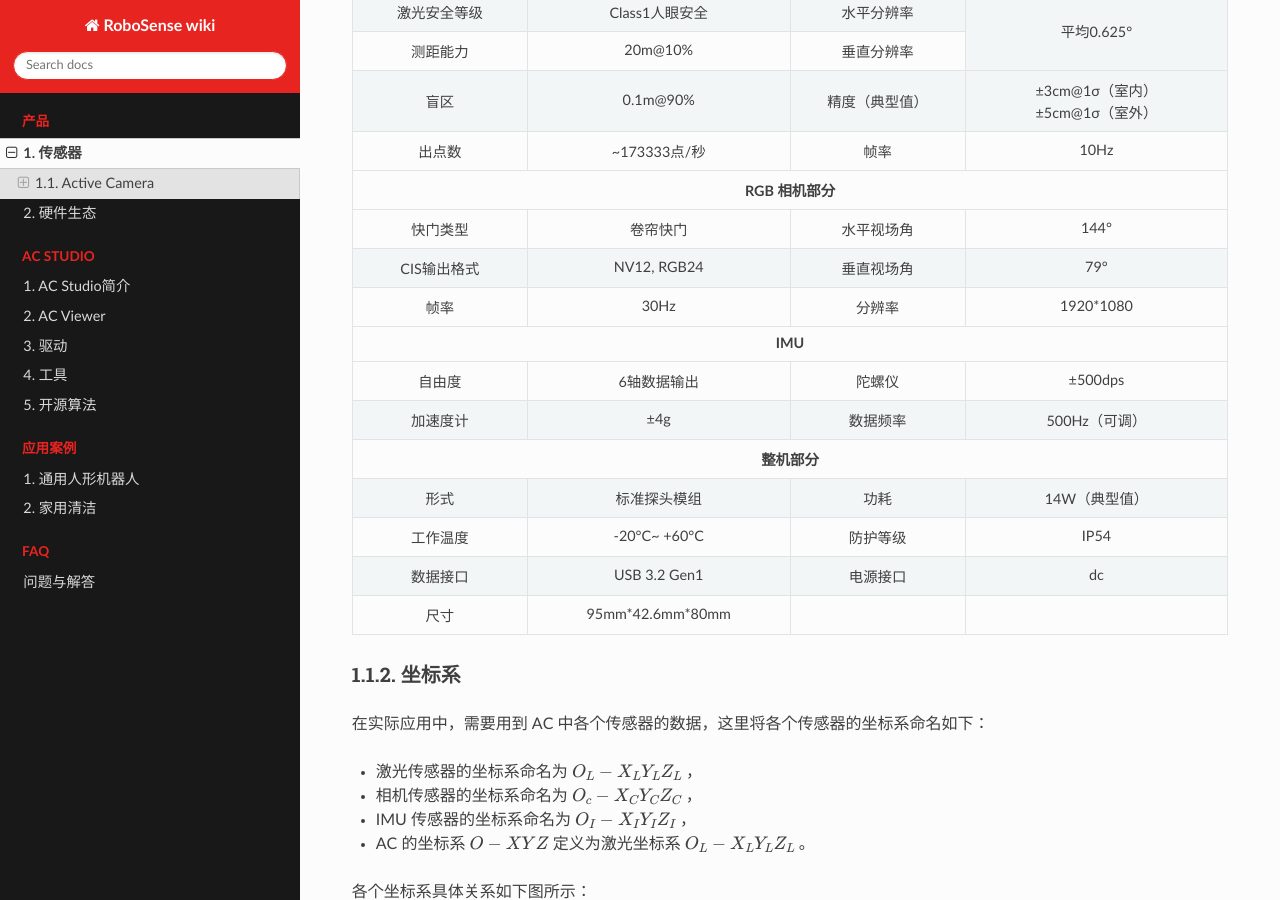
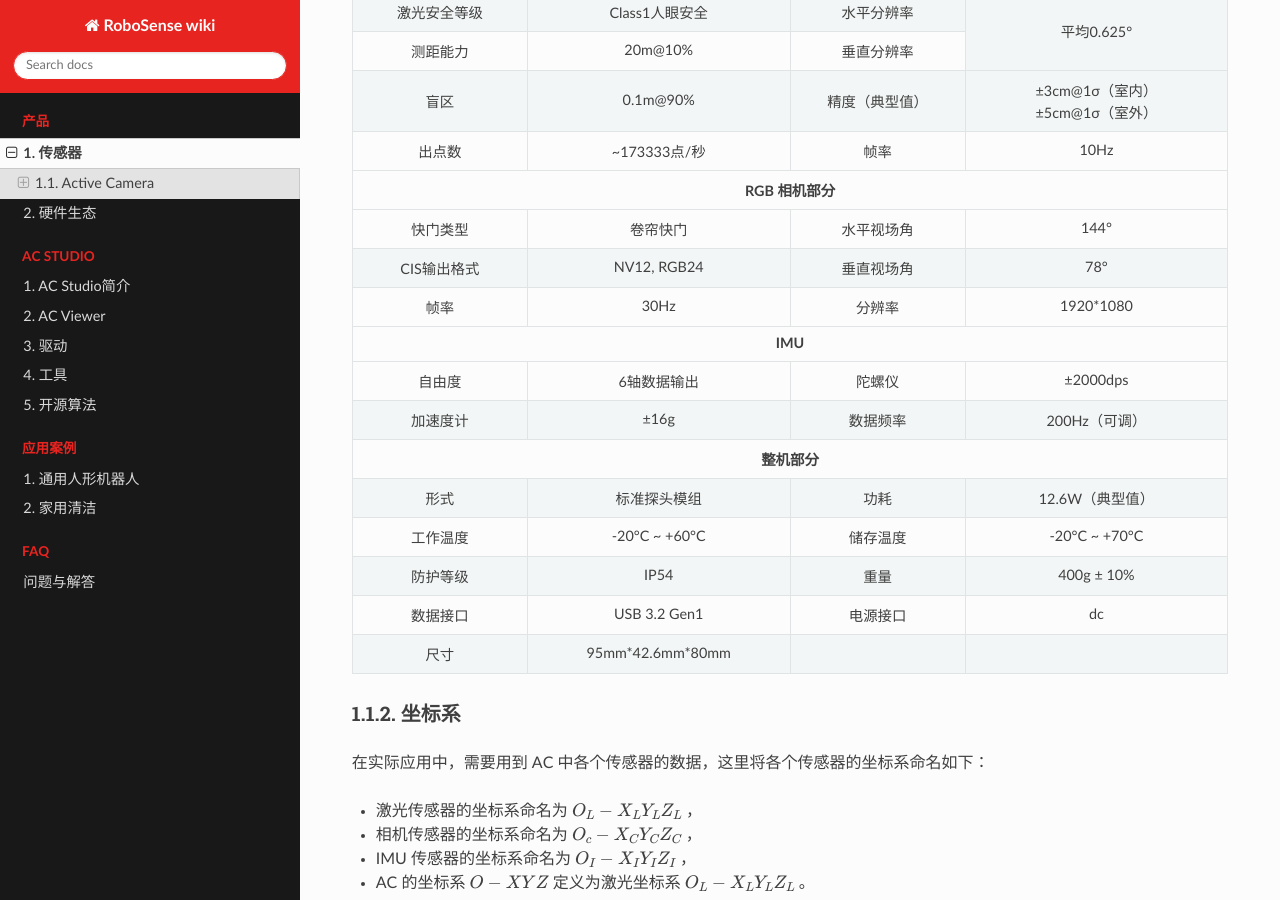
Before and after one commit to RoboSense-Robotics/robosense_ac_wiki_cn, a Sphinx documentation site: the page built from source/product/sensor.md, in a window 1280 px wide and 900 px high, scrolled down 1126 px. Built offline with Sphinx 7.4.7 and the Read the Docs theme 3.1.0, drawn with Linux system fonts in a browser that asks for light colours; pages that are not in the unit, such as notebooks, are missing from menus.

Commit message:
update sensor

```diff
--- a/source/product/sensor.md
+++ b/source/product/sensor.md
@@ -72,7 +72,7 @@
             <td>CIS输出格式</td>
             <td>NV12, RGB24</td>
             <td>垂直视场角</td>
-            <td>79°</td>
+            <td>78°</td>
         </tr>
         <tr class="row-odd centered-table-text">
             <td>帧率</td>
@@ -87,13 +87,13 @@
             <td>自由度</td>
             <td>6轴数据输出</td>
             <td>陀螺仪</td>
-            <td>±500dps</td>
+            <td>±2000dps</td>
         </tr>
         <tr class="row-even centered-table-text">
             <td>加速度计</td>
-            <td>±4g</td>
+            <td>±16g</td>
             <td>数据频率</td>
-            <td>500Hz（可调）</td>
+            <td>200Hz（可调）</td>
         </tr>
         <tr class="row-odd">
             <th class="head" colspan=4>整机部分</th>
@@ -102,13 +102,19 @@
             <td>形式</td>
             <td>标准探头模组</td>
             <td>功耗</td>
-            <td>14W（典型值）</td>
+            <td>12.6W（典型值）</td>
         </tr>
         <tr class="row-odd centered-table-text">
             <td>工作温度</td>
-            <td>-20°C~ +60°C</td>
+            <td>-20°C ~ +60°C</td>
+            <td>储存温度</td>
+            <td>-20°C ~ +70°C</td>
+        </tr>
+        <tr class="row-odd centered-table-text">
             <td>防护等级</td>
             <td>IP54</td>
+            <td>重量</td>
+            <td>400g ± 10%</td>
         </tr>
         <tr class="row-even centered-table-text">
             <td>数据接口</td>
```
